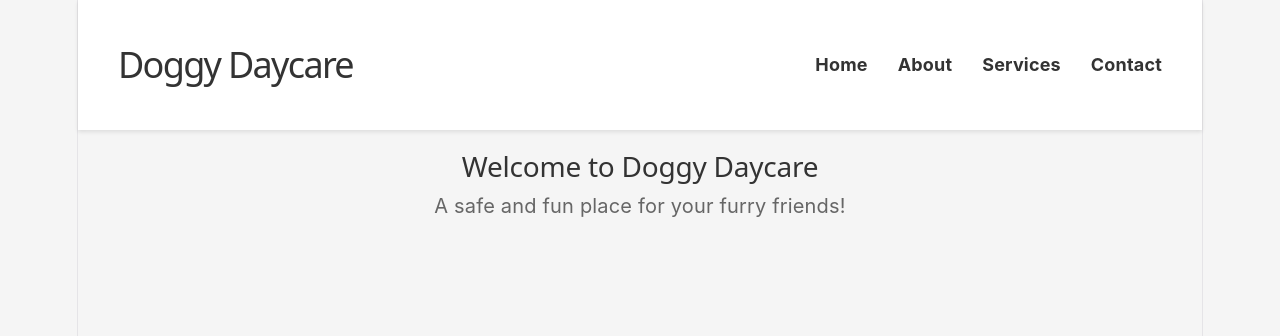
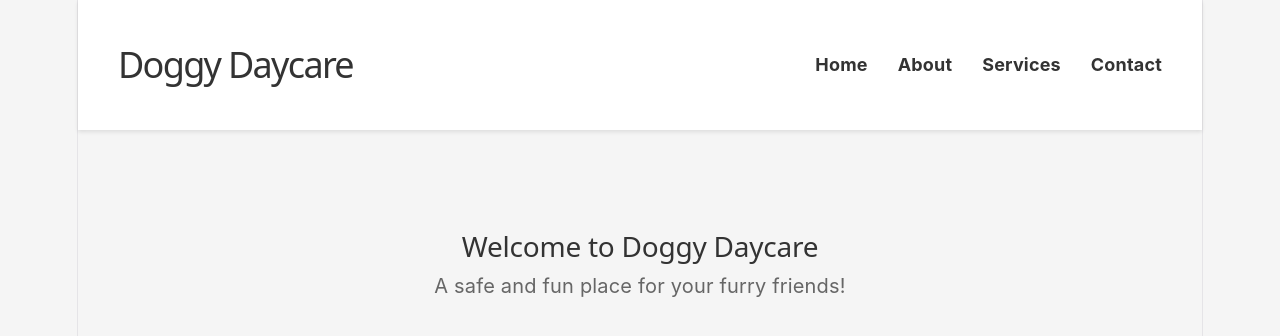
Before and after one commit to GreedyGobling/Doggy-Daycare, a React (Vite) app: page / in a window 1280 px wide. Shown: the top 336 px of the page. Built offline with nearby package versions, Linux system fonts and the light colour scheme; no server answers.

Commit message:
Add welcome page image & API setup.

```diff
--- a/src/App.css
+++ b/src/App.css
@@ -53,3 +53,13 @@ p {
   font-size: 20px;
   margin-top: 10px;
 }
+
+.welcome {
+  padding: 80px;
+  text-align: center;
+}
+.welcome img {
+  width: 300px;
+  height: auto;
+  margin-top: 30px;
+}
--- a/src/App.jsx
+++ b/src/App.jsx
@@ -1,6 +1,21 @@
+import {  useState, useEffect } from 'react'
 import './App.css'
 
 function App() {
+
+  const [dogs, setDogs] = useState([])
+useEffect(() => {
+  fetch('https://api.jsonbin.io/v3/b/6aa7c3abac6210605acad585')
+    .then(response => {
+      console.log(response)
+      return response.json()
+    })
+    .then(data => {
+      console.log(data.record.record)
+      setDogs(data.record.record)
+    })
+    .catch(error => console.error('Error fetching dogs:', error))
+}, [])
 
   return (
     <div>
@@ -17,11 +32,16 @@ function App() {
     </nav>
       </header>
 
-      <h2>Welcome to Doggy Daycare</h2>
+      <section className="welcome">
+        <h2>Welcome to Doggy Daycare</h2>
+        <p>A safe and fun place for your furry friends!</p>
 
+        {
+        dogs.length > 0 && (
+          <img src={dogs[0].image} alt={dogs[0].name} />
+        )}
 
-    <p>A safe and fun place for your furry friends!</p>
-
+      </section>
     </div>
   )
 }
```
Also changed, not shown: public/daycare.jpeg (added).
